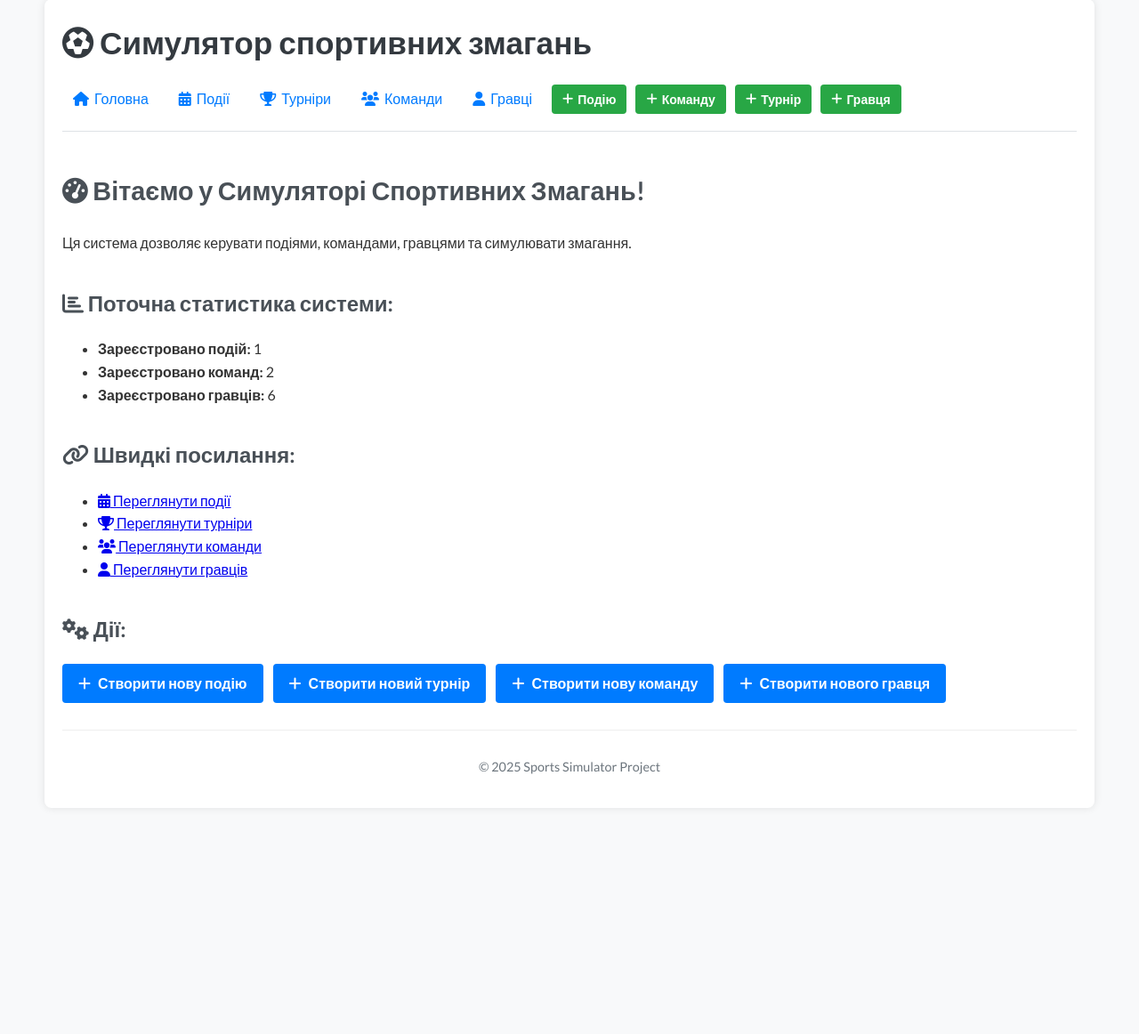
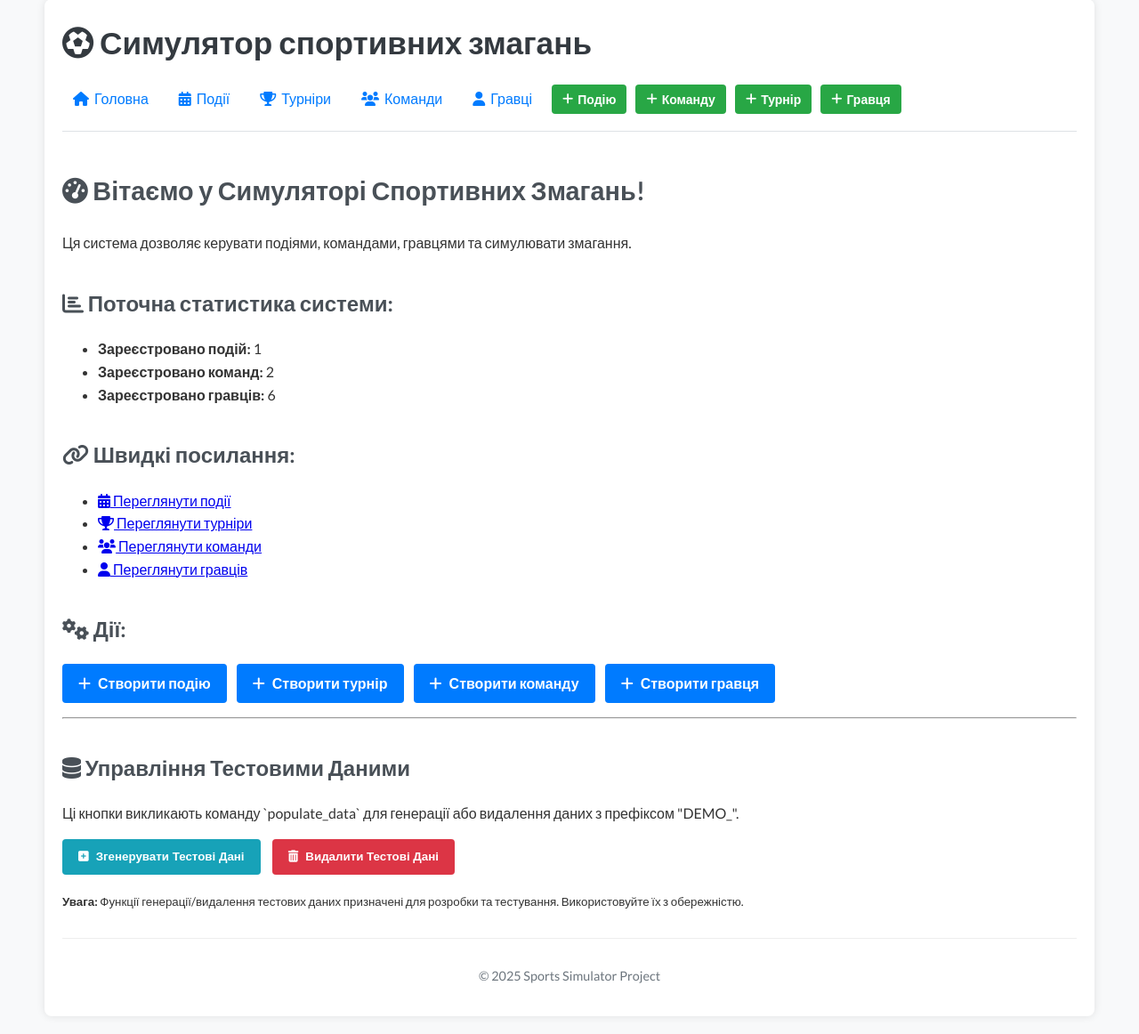
Before and after one commit to kun3741/sports-simulator, a Django app: page / in a window 1280 px wide. Shown: the part 21-1183 px from the top of the page at 89% size. Before the commit the page ends 891 px from the top, so only its background shows below. Run offline with Django 5.2, Linux system fonts and the light colour scheme; data comes from the database, SQL or seed files in the repository.

Commit message:
Add files via upload

```diff
--- a/simulator/templates/simulator/index.html
+++ b/simulator/templates/simulator/index.html
@@ -22,9 +22,30 @@
     </ul>
 
     <h3><i class="fas fa-cogs"></i> Дії:</h3>
-    <a href="{% url 'simulator:event_create' %}" class="btn btn-primary"><i class="fas fa-plus"></i> Створити нову подію</a>
-    <a href="{% url 'simulator:tournament_create' %}" class="btn btn-primary ml-2"><i class="fas fa-plus"></i> Створити новий турнір</a>
-    <a href="{% url 'simulator:team_create' %}" class="btn btn-primary ml-2"><i class="fas fa-plus"></i> Створити нову команду</a>
-    <a href="{% url 'simulator:player_create' %}" class="btn btn-primary ml-2"><i class="fas fa-plus"></i> Створити нового гравця</a>
+    <div class="mb-3">
+        <a href="{% url 'simulator:event_create' %}" class="btn btn-primary"><i class="fas fa-plus"></i> Створити подію</a>
+        <a href="{% url 'simulator:tournament_create' %}" class="btn btn-primary ml-2"><i class="fas fa-plus"></i> Створити турнір</a>
+        <a href="{% url 'simulator:team_create' %}" class="btn btn-primary ml-2"><i class="fas fa-plus"></i> Створити команду</a>
+        <a href="{% url 'simulator:player_create' %}" class="btn btn-primary ml-2"><i class="fas fa-plus"></i> Створити гравця</a>
+    </div>
+
+    <hr>
+    <h3><i class="fas fa-database"></i> Управління Тестовими Даними</h3>
+    <p>Ці кнопки викликають команду `populate_data` для генерації або видалення даних з префіксом "DEMO_".</p>
+    <div class="mb-3">
+        <form action="{% url 'simulator:populate_data' %}" method="post" style="display: inline-block; margin-right: 10px;">
+            {% csrf_token %}
+            <button type="submit" class="btn btn-info" onclick="return confirm('Ви впевнені, що хочете згенерувати тестові дані? Це може перезаписати існуючі DEMO-дані.');">
+                <i class="fas fa-plus-square"></i> Згенерувати Тестові Дані
+            </button>
+        </form>
+        <form action="{% url 'simulator:delete_data' %}" method="post" style="display: inline-block;">
+            {% csrf_token %}
+            <button type="submit" class="btn btn-danger" onclick="return confirm('Ви впевнені, що хочете видалити всі тестові DEMO-дані? Ця дія незворотня!');">
+                <i class="fas fa-trash-alt"></i> Видалити Тестові Дані
+            </button>
+        </form>
+    </div>
+    <p><small><strong>Увага:</strong> Функції генерації/видалення тестових даних призначені для розробки та тестування. Використовуйте їх з обережністю.</small></p>
 
 {% endblock %}
--- a/simulator/urls.py
+++ b/simulator/urls.py
@@ -5,6 +5,10 @@ app_name = 'simulator'
 
 urlpatterns = [
     path('', views.index, name='index'),
+
+    path('populate-data/', views.populate_data_view, name='populate_data'),
+    path('delete-data/', views.delete_data_view, name='delete_data'),
+
     path('events/', views.event_list, name='event_list'),
     path('events/create/', views.event_create, name='event_create'),
     path('events/<uuid:event_id>/', views.event_detail, name='event_detail'),
--- a/simulator/views.py
+++ b/simulator/views.py
@@ -1,10 +1,11 @@
 from django.shortcuts import render, get_object_or_404, redirect
 from django.core.exceptions import ValidationError
-from django.http import HttpResponse, Http404, HttpResponseForbidden
+from django.http import HttpResponse, Http404, HttpResponseForbidden, HttpResponseRedirect
 from django.urls import reverse, reverse_lazy
 from django.contrib import messages
 from django.utils import timezone
 from django.db import IntegrityError
+from django.core.management import call_command
 
 from .models import Event, Team, Player, Tournament, Match, PlayerStatistics
 from .forms import EventForm, TeamForm, PlayerForm, MatchResultForm, TournamentForm, MatchForm
@@ -24,6 +25,26 @@ def index(request):
         'num_players': num_players,
     }
     return render(request, 'simulator/index.html', context=context)
+
+def populate_data_view(request):
+    if request.method == 'POST':
+        try:
+            call_command('populate_data', '--generate')
+            messages.success(request, "Тестові дані успішно згенеровано!")
+        except Exception as e:
+            messages.error(request, f"Помилка під час генерації даних: {e}")
+        return HttpResponseRedirect(reverse('simulator:index'))
+    return redirect('simulator:index')
+
+def delete_data_view(request):
+    if request.method == 'POST':
+        try:
+            call_command('populate_data', '--delete')
+            messages.success(request, "Тестові дані успішно видалено!")
+        except Exception as e:
+            messages.error(request, f"Помилка під час видалення даних: {e}")
+        return HttpResponseRedirect(reverse('simulator:index'))
+    return redirect('simulator:index')
 
 def event_list(request):
     events = Event.objects.order_by('-start_date')
@@ -355,6 +376,7 @@ def match_simulate(request, match_id):
          except Match.DoesNotExist:
              match = None
 
+
     if match and match.tournament:
         return redirect('simulator:tournament_detail', tournament_id=match.tournament.id)
     elif match:
--- a/sports_simulator_project/settings.py
+++ b/sports_simulator_project/settings.py
@@ -26,7 +26,7 @@ SECRET_KEY = 'django-insecure-uw--fbk0!(_1l4^z$gse!(3h#2db9pxovao0#)jhhe8-kihpuy
 # SECURITY WARNING: don't run with debug turned on in production!
 DEBUG = True
 
-ALLOWED_HOSTS = ['sports-simulator.onrender.com']
+ALLOWED_HOSTS = ['https://sports-simulator.onrender.com']
 
 
 # Application definition
```
